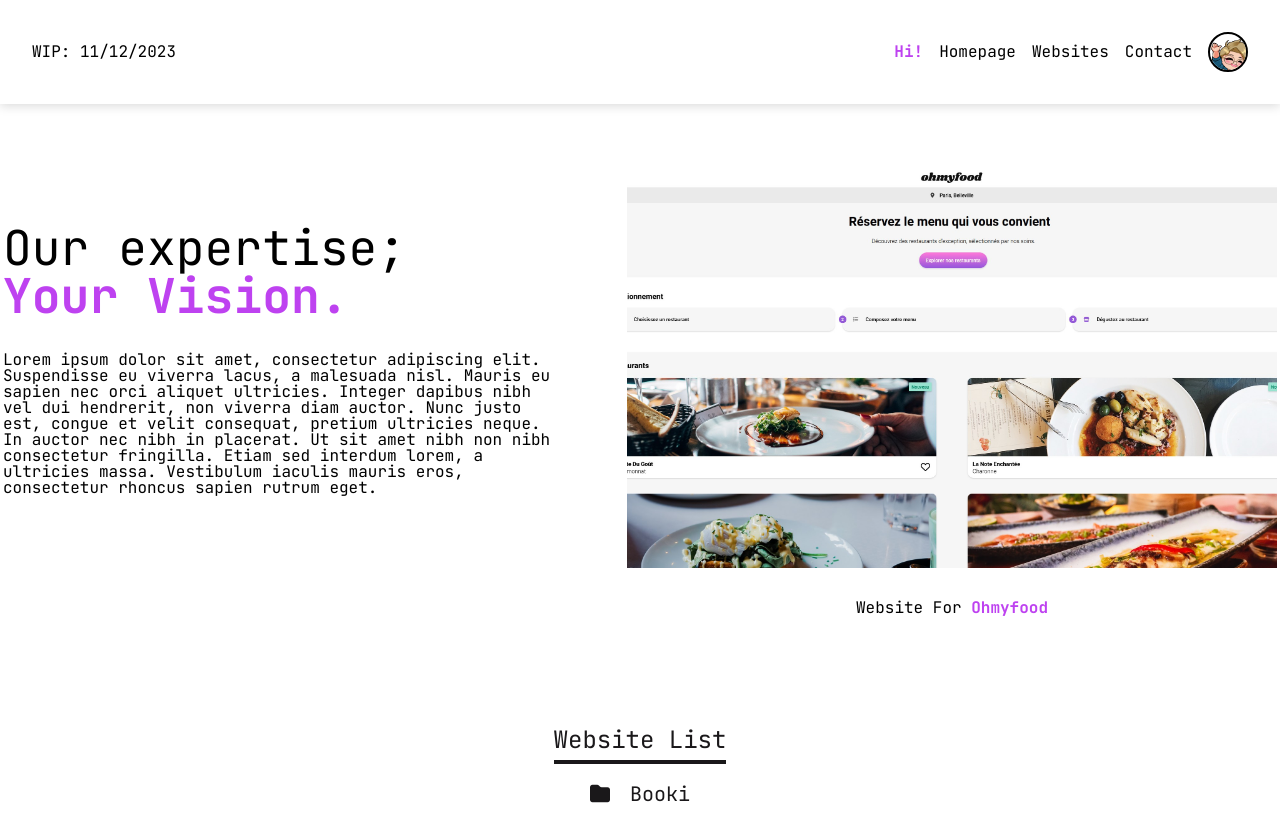
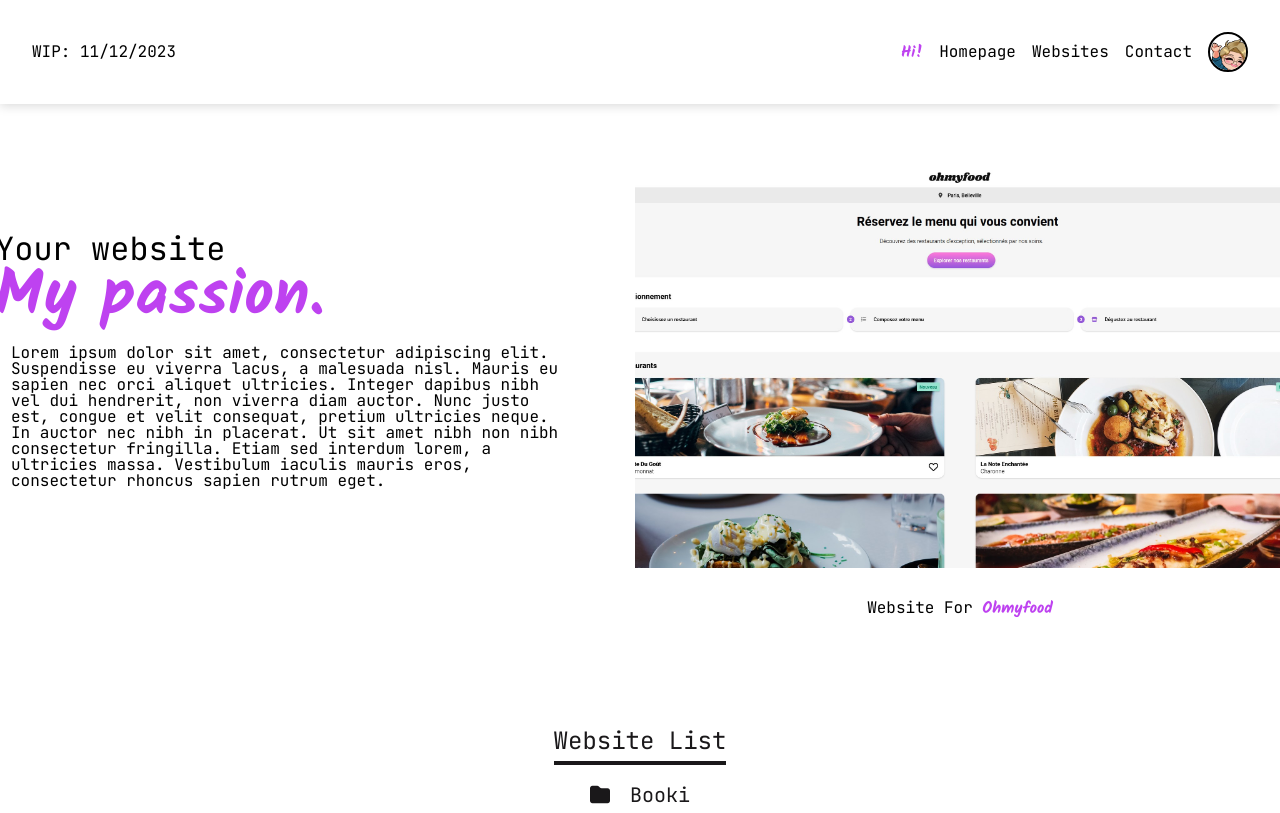
Before and after one commit to MoonstruckDev/Portfolio, a website: page index.html in a window 1280 px wide. Shown: the top 813 px of the page. Drawn offline with Linux system fonts and the light colour scheme.

Commit message:
Styling Changes

```diff
--- a/index.html
+++ b/index.html
@@ -37,7 +37,7 @@
     <main class="main-container">
         <section class="hero">
             <div class="hero__content">
-            <h2 class="hero__header">Our expertise;<br><span>Your Vision.</span></h2>
+            <h2 class="hero__header">Your website<br><span>My passion.</span></h2>
             <p class="hero__subtitle">Lorem ipsum dolor sit amet, consectetur adipiscing elit. Suspendisse eu viverra lacus, a malesuada nisl.
                 Mauris eu sapien nec orci aliquet ultricies. Integer dapibus nibh vel dui hendrerit, non viverra diam auctor.
                 Nunc justo est, congue et velit consequat, pretium ultricies neque. In auctor nec nibh in placerat.
--- a/style.scss
+++ b/style.scss
@@ -1,6 +1,6 @@
 @import "sass/base/_reset.scss";
 @import url('https://fonts.googleapis.com/css2?family=JetBrains+Mono:ital,wght@0,100;0,200;0,300;0,400;0,500;0,600;0,700;0,800;1,100;1,200;1,300;1,400;1,500;1,600;1,700;1,800&display=swap');
-
+@import url('https://fonts.googleapis.com/css2?family=Kalam:wght@300;400;700&display=swap');
 
 // Vars
 
@@ -47,6 +47,11 @@ body {
 span {
     font-weight: bold;
     color: $secondary-color;
+    font-family: 'Kalam', cursive;
+}
+
+.hero__header > span {
+    font-size: 4rem;
 }
 .hero {
     // position: relative;
@@ -59,15 +64,17 @@ span {
     &__content {
         display: flex;
         flex-flow: column wrap;
-        gap: 2rem;
+        gap: 1rem;
         justify-content: center;
     }
     &__header {
-        font-size: 3rem;
+        font-size: 2rem;
     }
 
     &__subtitle {
+        margin-left: 1rem;
         width: 35rem;
+        overflow: hidden;
 
     }
 
```
Also changed, not shown: assets/css/style.css, 1 other file.
